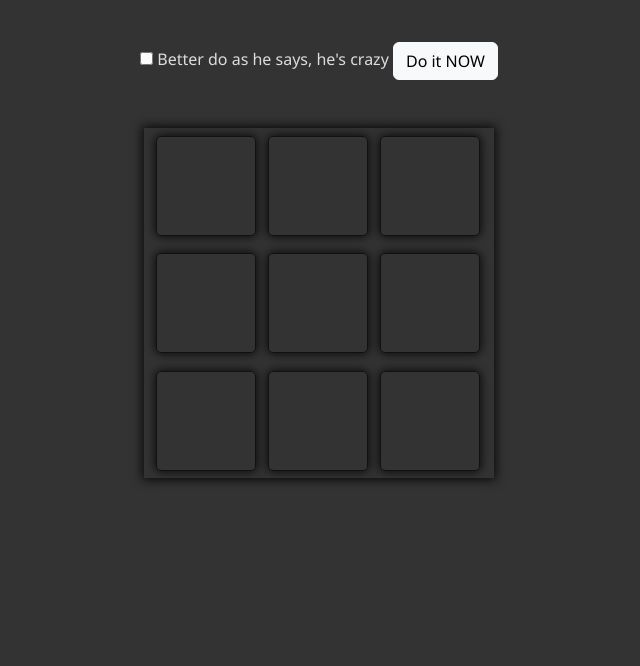
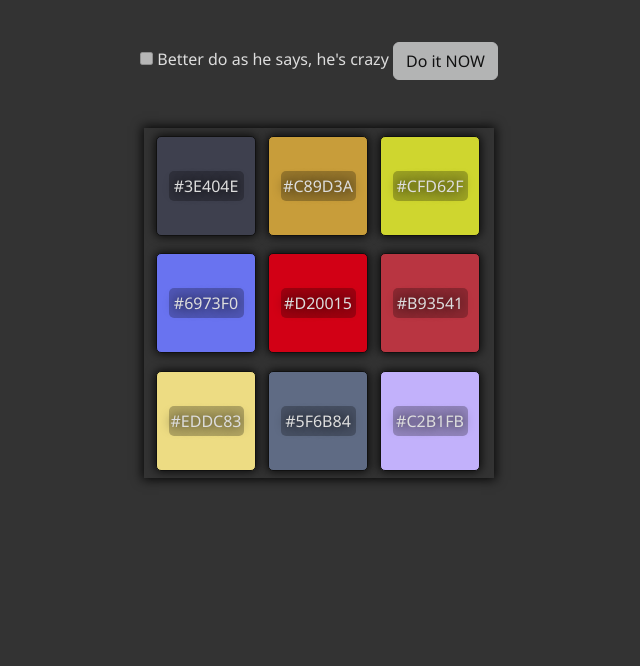
Before and after one commit to ntw3001/30Proj, a website: page 1- Robot Query/index.html in a window 1280 px wide. Shown: the part 134-800 px from the top of the page, without its empty margins (321-961 px from the left). Drawn offline with nearby package versions, Linux system fonts and the light colour scheme.

Commit message:
set up the random colour generator, did a bit of styling to make it more readable over bright colours

```diff
--- a/1- Robot Query/index.html
+++ b/1- Robot Query/index.html
@@ -17,15 +17,32 @@
         <button class="btn btn-light" type="submit">Do it NOW</button>
       </div>
       <main class="container">
-        <div class="element"></div>
-        <div class="element"></div>
-        <div class="element"></div>
-        <div class="element"></div>
-        <div class="element"></div>
-        <div class="element"></div>
-        <div class="element"></div>
-        <div class="element"></div>
-        <div class="element"></div>
+        <div class="element">
+          <div class="element_text_bkgrnd"></div>
+        </div>
+        <div class="element">
+          <div class="element_text_bkgrnd"></div>
+        </div>        <div class="element">
+          <div class="element_text_bkgrnd"></div>
+        </div>
+        <div class="element">
+          <div class="element_text_bkgrnd"></div>
+        </div>
+        <div class="element">
+          <div class="element_text_bkgrnd"></div>
+        </div>
+        <div class="element">
+          <div class="element_text_bkgrnd"></div>
+        </div>
+        <div class="element">
+          <div class="element_text_bkgrnd"></div>
+        </div>
+        <div class="element">
+          <div class="element_text_bkgrnd"></div>
+        </div>
+        <div class="element">
+          <div class="element_text_bkgrnd"></div>
+        </div>
       </main>
       <script src="main.js"></script>
 
--- a/1- Robot Query/main.js
+++ b/1- Robot Query/main.js
@@ -0,0 +1,28 @@
+const checkbox = document.getElementById('checkbox');
+const submitBtn = document.querySelector('button[type=submit]');
+
+checkbox.disabled = true;
+submitBtn.disabled = true;
+
+const elements =  document.querySelectorAll('.element');
+const selectColor = document.getElementById('selectColor');
+
+elements.forEach(function (element) {
+  const color = getRandomColor();
+  const textBackground = element.querySelector('.element_text_bkgrnd');
+  element.style.backgroundColor = color;
+  if (textBackground) {
+    textBackground.innerHTML = color;
+  }
+});
+
+
+function getRandomColor() {
+  const letter = "0123456789ABCDEF";
+  let color = "#";
+  for (let i = 0; i<6; i++) {
+    color += letter[Math.floor(Math.random() * 16)];
+  }
+
+  return color
+}
--- a/1- Robot Query/style.css
+++ b/1- Robot Query/style.css
@@ -11,9 +11,9 @@ body {
 }
 
 :root {
-  --light-c: #ddd;
+  --light-c: #dddddd;
   --dark-c: #111;
-  --text-shadow: 5px 2px 2px rgba(0,0,0,.8);
+  --text-shadow: 0px 0px 12px rgba(0,0,0,1);
 }
 
 h1 {
@@ -59,5 +59,22 @@ label {
 
 .element:hover {
   cursor: pointer;
-  box-shadow: 0 0 1o0px 5px var(--dark-c);
+  box-shadow: 0 0 10px 5px var(--dark-c);
 }
+
+.text-background {
+  background-color: var(--dark-c);
+  padding: 0.2rem 1rem;
+  border-radius: 5px;
+}
+
+.element_text_bkgrnd {
+  width: 75px;
+  height: 30px;
+  background-color: rgba(0,0,0,.25);
+  display: flex;
+  justify-content: center;
+  align-items: center;
+  border-radius: 5px;
+  box-shadow: 10 10 0px 5px rgba(0,0,0,.1);
+}
```
